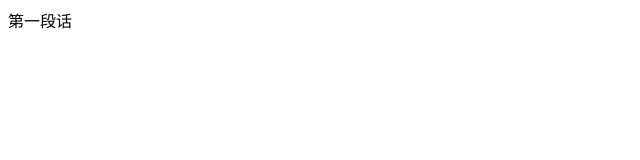
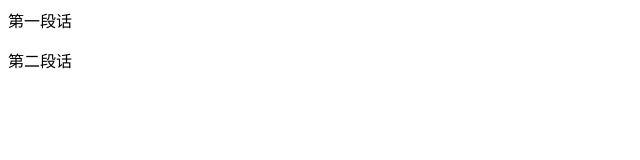
Before and after one commit to OliviaWong-code/git_learning, a plain HTML site: page index.html in a window 1280 px wide. Shown: the full height of the page, 0-640 px from the left. Drawn offline with Linux system fonts and the light colour scheme.

Commit message:
Add git add common in index

```diff
--- a/index.html
+++ b/index.html
@@ -1 +1,2 @@
 <p>第一段话</p>
+<p>第二段话</p>
```
